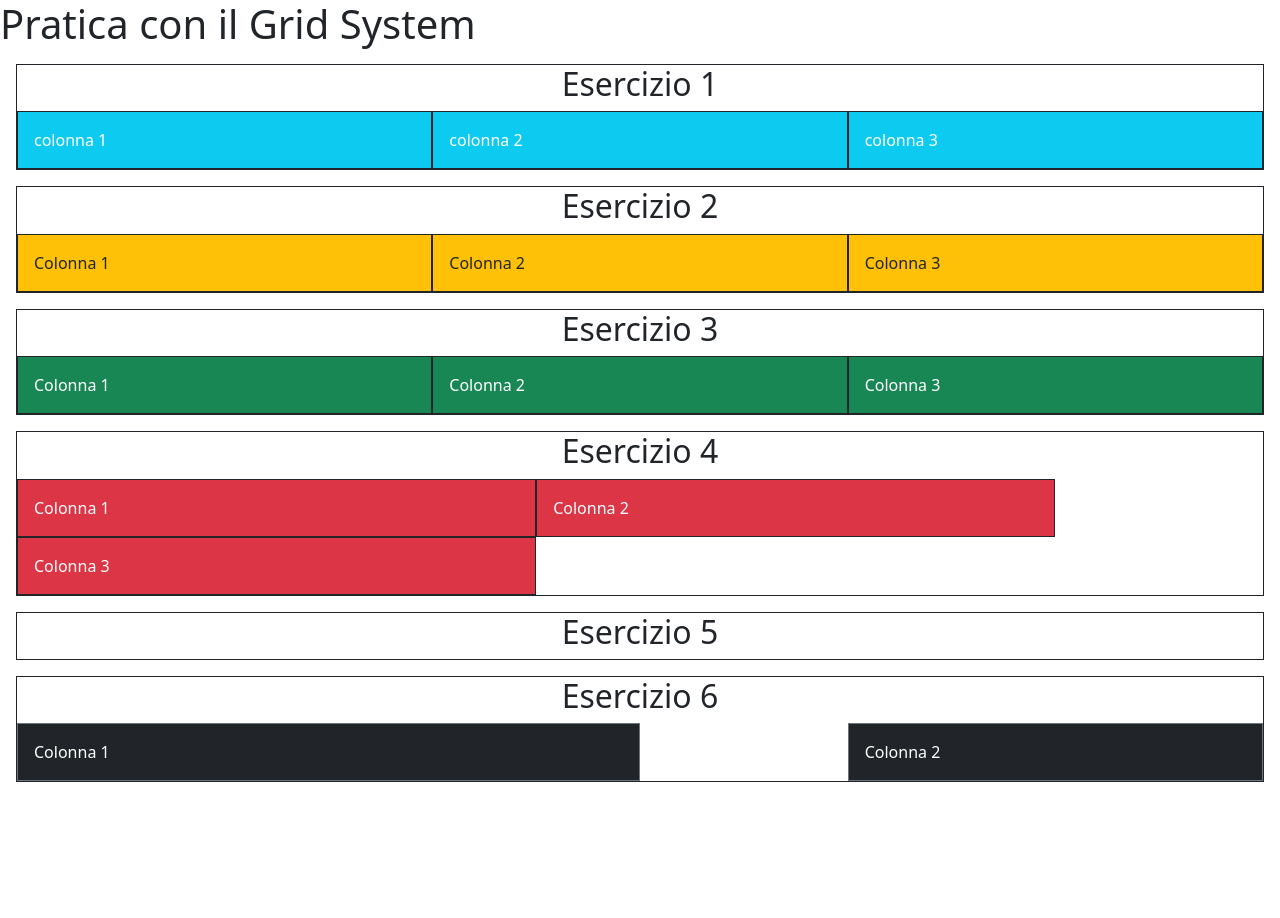
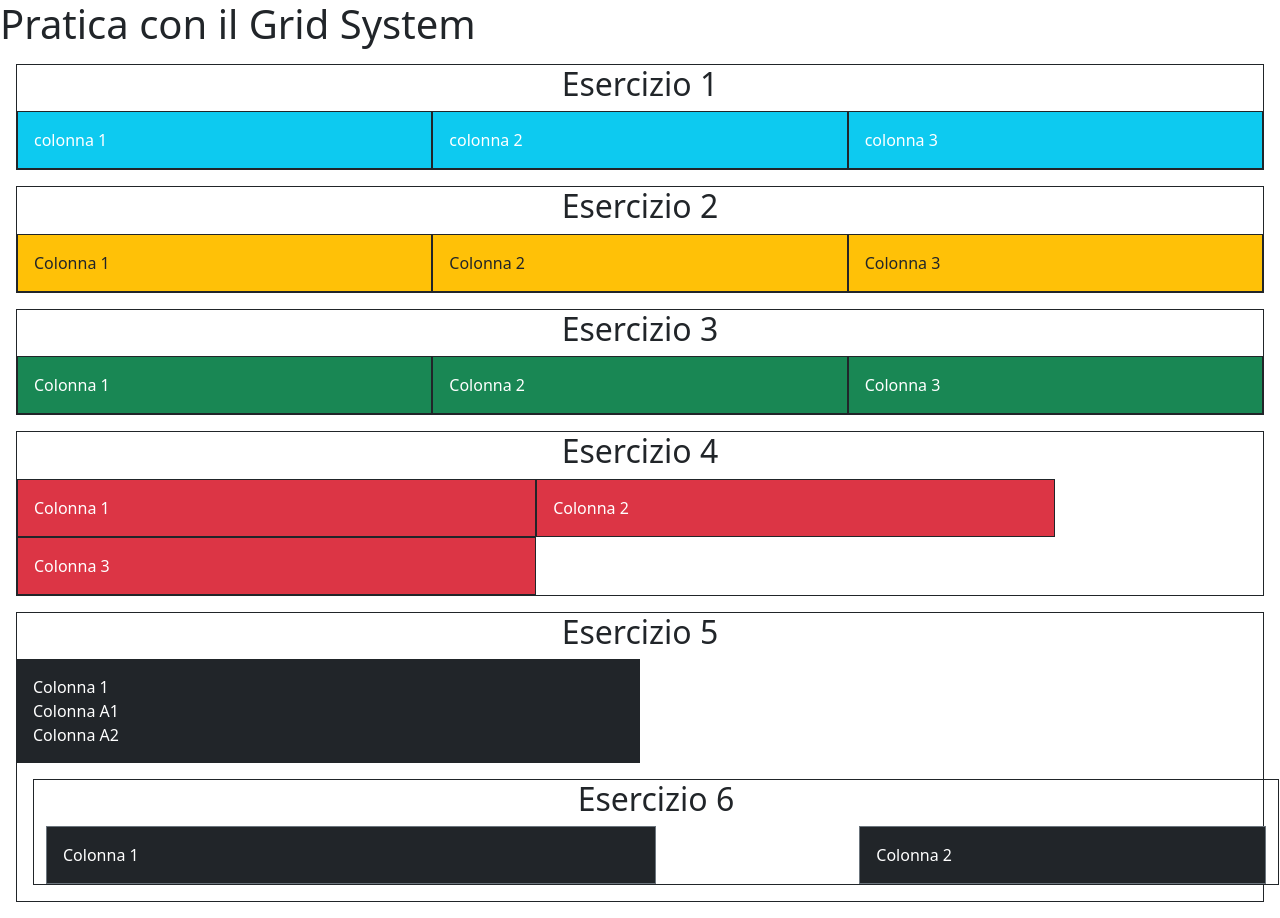
Before and after one commit to MariamAZ89/U2-S1-L1-EX, a plain HTML site: page index.html in a window 1280 px wide. Before the commit the page ends 800 px from the top, so only its background shows below. Drawn offline with nearby package versions, Linux system fonts and the light colour scheme.

Commit message:
continuo

```diff
--- a/index.html
+++ b/index.html
@@ -44,10 +44,13 @@
 
       <div class="row border border-dark border-1 m-3">
         <h2 class="text-center">Esercizio 5</h2>
-        <div class="">
-          <div></div>
-          <div></div>
+        <div class="col col-12 col-md-12 col-lg-6 bg-info text-white p-3 bg-dark border-1"> Colonna 1
+          <div class="row">
+            <div>Colonna A1</div>
+            <div>Colonna A2</div>
+
         </div>
+
       </div>
 
       <div class="row border border-dark border-1 m-3">
```
